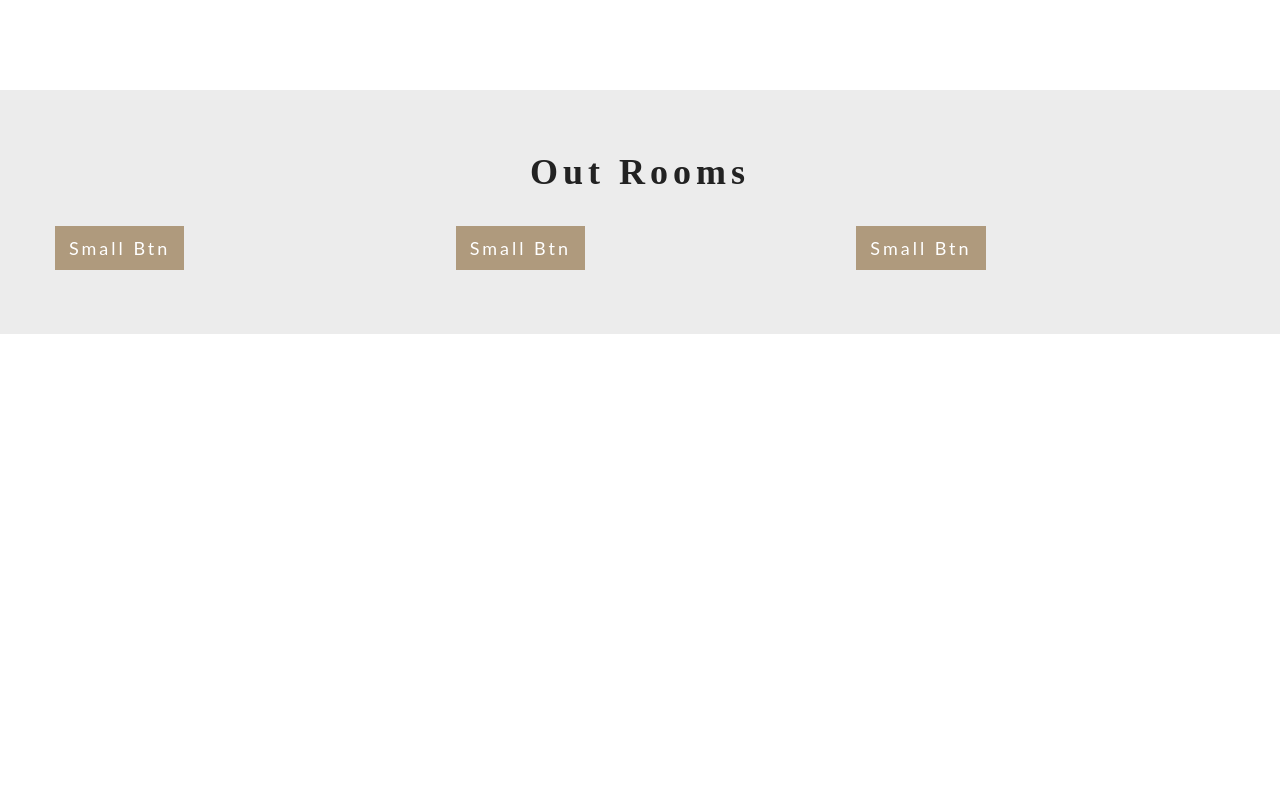
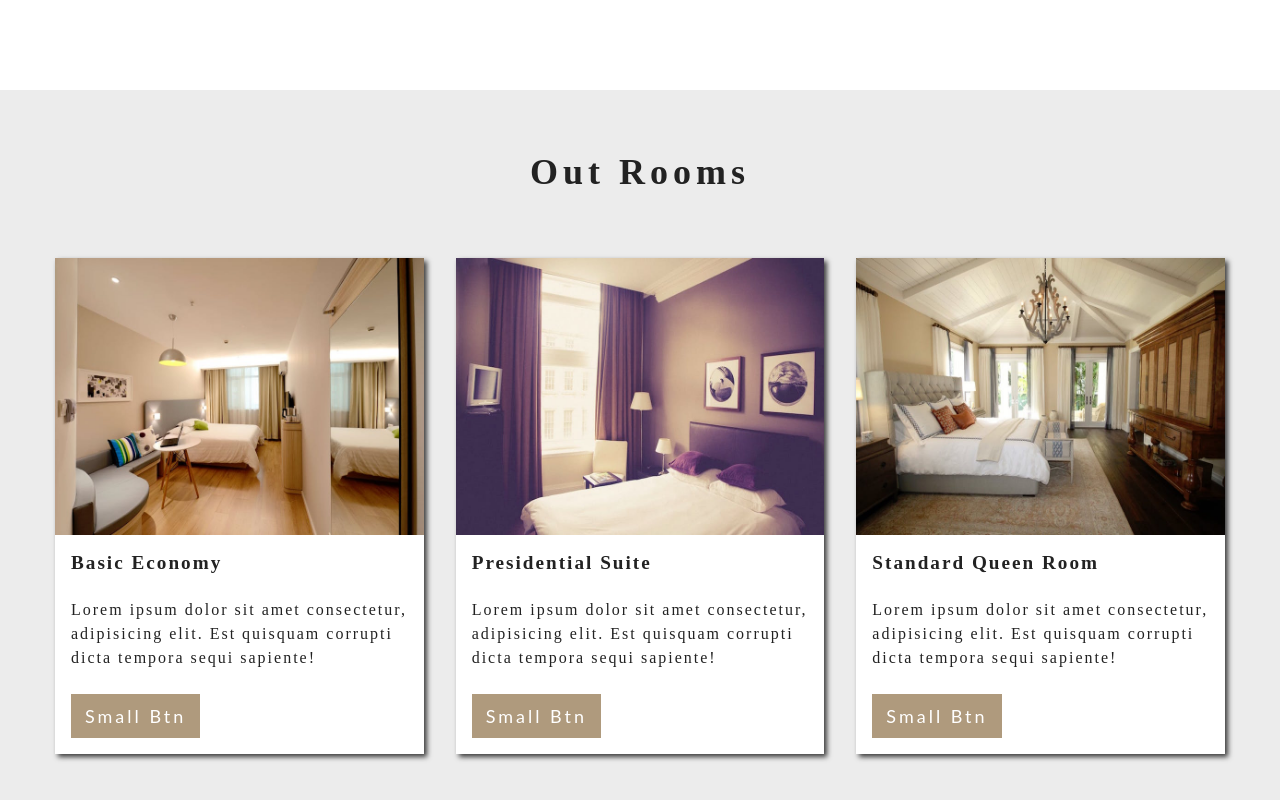
Before and after one commit to szy0syz/enhanced-styled-components, a React (Create React App) app in the folder 4-hotel/: page / in a window 1280 px wide. Shown: the part 1241-2041 px from the top of the page. Before the commit the page ends 1575 px from the top, so only its background shows below. Built offline with nearby package versions, Linux system fonts and the light colour scheme.

Commit message:
Update Room组件

```diff
--- a/4-hotel/src/components/home/Room.js
+++ b/4-hotel/src/components/home/Room.js
@@ -1,12 +1,93 @@
-import React from 'react'
-import { SmallBtn } from '../globals/Button'
+import React from 'react';
+import { SmallBtn } from '../globals/Button';
+import styled from 'styled-components';
+import {
+  setRem,
+  setColor,
+  setShadow,
+  setBorder,
+  setTransition,
+  setLetterSpacing,
+} from '../../styles';
+import PropTypes from 'prop-types';
 
-const Room = () => {
+const Room = ({ room, className }) => {
+  const { img = '', title = '', info = '', price = 0 } = room;
   return (
-    <div>
-      <SmallBtn>Small Btn</SmallBtn>
-    </div>
-  )
-}
+    <article className={className}>
+      <div className="img-container">
+        <img src={img} alt="single room" />
+        <div className="price">${price}</div>
+      </div>
+      <div className="room-info">
+        <h4>{title}</h4>
+        <p>{info}</p>
+        <SmallBtn>Small Btn</SmallBtn>
+      </div>
+    </article>
+  );
+};
 
-export default Room;
+Room.propTypes = {
+  room: PropTypes.shape({
+    img: PropTypes.string.isRequired,
+    title: PropTypes.string.isRequired,
+    info: PropTypes.string.isRequired,
+    price: PropTypes.number.isRequired,
+  }),
+};
+
+export default styled(Room)`
+  background: ${setColor.mainWhite};
+  margin: ${setRem(32)} 0;
+
+  .img-container {
+    background: ${setColor.mainBlack};
+    position: relative;
+
+    img {
+      width: 100%;
+      display: block;
+      ${setTransition()};
+    }
+
+    &:hover img {
+      opacity: 0.5;
+    }
+
+    .price {
+      position: absolute;
+      top: 50%;
+      left: 50%;
+      transform: translate(-50%, -50%);
+      color: ${setColor.mainWhite};
+      ${setLetterSpacing(5)};
+      font-size: ${setRem(22)};
+      padding: ${setRem(10)} ${setRem(33)};
+      ${setBorder({ color: setColor.mainWhite })};
+      opacity: 0;
+      ${setTransition()};
+    }
+    &:hover .price {
+      opacity: 1;
+    }
+  }
+
+  .room-info {
+    padding: ${setRem()};
+    h4 {
+      text-transform: capitalize;
+      ${setLetterSpacing()};
+    }
+    p {
+      ${setLetterSpacing()};
+    }
+  }
+
+  ${setShadow.light};
+  ${setTransition()};
+
+  &:hover {
+    ${setShadow.dark};
+  }
+`;
--- a/4-hotel/src/styles.js
+++ b/4-hotel/src/styles.js
@@ -33,7 +33,7 @@
   return `letter-spacing:${number}px`;
 };
 export const setShadow = {
-  light: "box-shadow: 3px 3px 5px 0px rgba(0,0,0,0.75)",
+  light: "box-shadow: 3px 3px 5px 0px rgba(0,0,0,0.75);",
   dark: "box-shadow: 6px 6px 5px 0px rgba(0,0,0,0.75);",
   darkest: "box-shadow: 10px 10px 5px 0px rgba(0,0,0,0.75);"
 };
```
Also changed, not shown: 1 other file (tests, documents, lock files or other folders).
